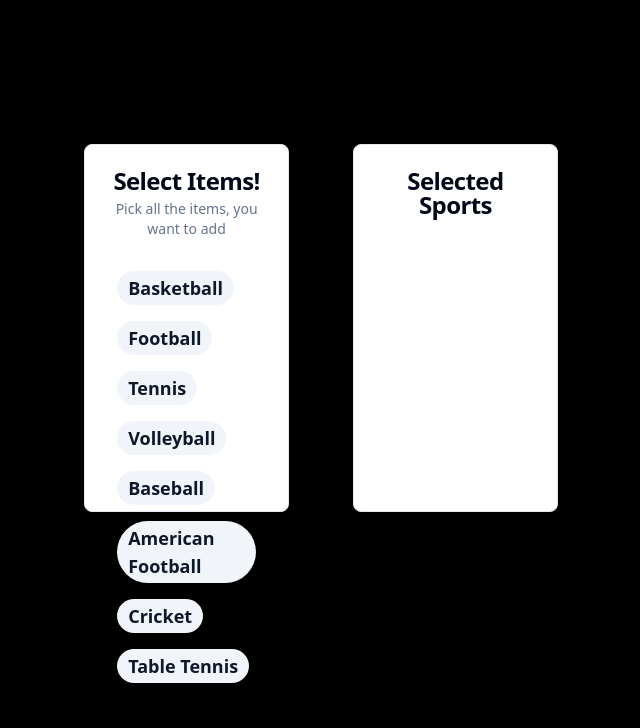
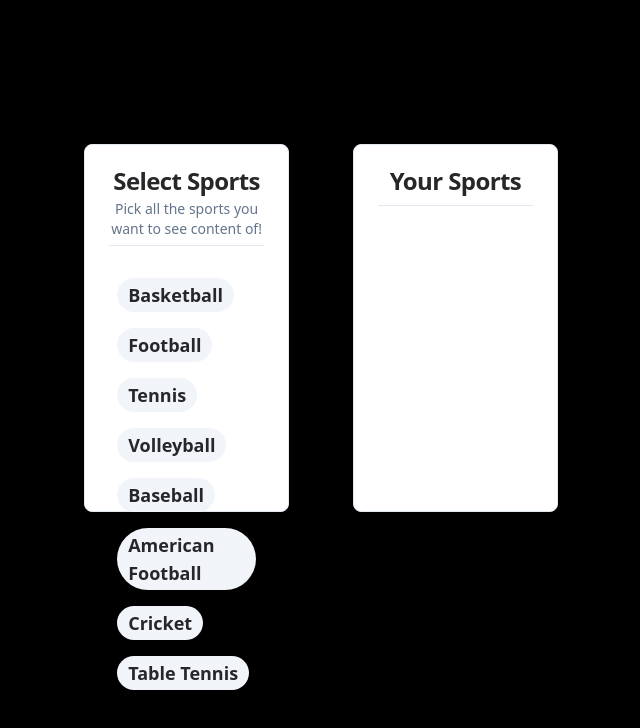
Before and after one commit to max-von-aigner/butter-buff-ui, a Next.js app: page /tagpicker in a window 1280 px wide. Shown: the top 728 px of the page, without its empty margins (319-959 px from the left). Built offline with nearby package versions, Linux system fonts and the light colour scheme.

Commit message:
add styling and animation to tagpicker

```diff
--- a/package.json
+++ b/package.json
@@ -13,6 +13,7 @@
     "@radix-ui/react-dropdown-menu": "^2.0.6",
     "@radix-ui/react-label": "^2.0.2",
     "@radix-ui/react-select": "^2.0.0",
+    "@radix-ui/react-separator": "^1.0.3",
     "@radix-ui/react-slot": "^1.0.2",
     "class-variance-authority": "^0.7.0",
     "clsx": "^2.0.0",
--- /dev/null
+++ b/src/components/ui/separator.tsx
@@ -0,0 +1,31 @@
+"use client"
+
+import * as React from "react"
+import * as SeparatorPrimitive from "@radix-ui/react-separator"
+
+import { cn } from "@/lib/utils"
+
+const Separator = React.forwardRef<
+  React.ElementRef<typeof SeparatorPrimitive.Root>,
+  React.ComponentPropsWithoutRef<typeof SeparatorPrimitive.Root>
+>(
+  (
+    { className, orientation = "horizontal", decorative = true, ...props },
+    ref
+  ) => (
+    <SeparatorPrimitive.Root
+      ref={ref}
+      decorative={decorative}
+      orientation={orientation}
+      className={cn(
+        "shrink-0 bg-border",
+        orientation === "horizontal" ? "h-[1px] w-full" : "h-full w-[1px]",
+        className
+      )}
+      {...props}
+    />
+  )
+)
+Separator.displayName = SeparatorPrimitive.Root.displayName
+
+export { Separator }
--- a/src/react-components/TagCardLeft.tsx
+++ b/src/react-components/TagCardLeft.tsx
@@ -20,6 +20,7 @@ import {
 } from "@/components/ui/select";
 
 import { Badge } from "@/components/ui/badge";
+import { Separator } from "@/components/ui/separator";
 
 import { useState } from "react";
 
@@ -45,10 +46,12 @@ const TagCard: React.FC<
     }
   };
 
+  // const MotionBadge = motion(Badge)
+
   const dropIn = {
     hidden: {
       // x: "50vw",
-      // opacity: 0,
+      opacity: 0,
       scale: 0,
     },
     visible: {
@@ -72,11 +75,15 @@ const TagCard: React.FC<
   return (
     <Card className=" col-start-4 col-span-2 row-start-2 row-span-3">
       <CardHeader>
-        <CardTitle className=" text-center">Select Items!</CardTitle>
+        <CardTitle className=" text-center text-zinc-800 ">
+          Select Sports
+        </CardTitle>
         <CardDescription className=" text-center">
-          Pick all the items, you want to add
+          Pick all the sports you want to see content of!
         </CardDescription>
+        <Separator />
       </CardHeader>
+
       <CardContent className="">
         {[
           "Basketball",
@@ -90,33 +97,24 @@ const TagCard: React.FC<
         ]
           .filter((sport) => !selectedBadges.includes(sport)) // Filtering out the selected badges
           .map((sport) => (
-            <motion.div
-              variants={dropIn}
-              initial="hidden"
-              animate="visible"
-              exit="exit"
-              style={{ display: "inline-block" }}
-              whileHover={{ scale: 1.1 }}
-              whileTap={{ scale: 0.9, y: "-5px" }}
-            >
+            // <motion.div
+            //   variants={dropIn}
+            //   initial="hidden"
+            //   animate="visible"
+            //   style={{ display: "inline-block" }}
+            //   whileHover={{ scale: 1.1 }}
+            // >
             <Badge
               key={sport}
-                // variant={
-                //   selectedBadges.includes(sport) ? "default" : "secondary"
-                // }
-                variant={"secondary"}
-                className={`text-lg m-2 cursor-pointer ${
+              variant={selectedBadges.includes(sport) ? "default" : "secondary"}
+              className={`text-zinc-800  text-lg m-2 cursor-pointer ${
                 selectedBadges.includes(sport) && "opacity-50"
               }`}
               onClick={() => handleBadgeClick(sport)}
             >
-                {/* <AnimatePresence> */}
-                {/* <motion.div exit={{ y: "-100vh", opacity: 0, scale: 0.1 }}> */}
               {sport}
-                {/* </motion.div> */}
-                {/* </AnimatePresence> */}
             </Badge>
-            </motion.div>
+            // </motion.div>
           ))}
       </CardContent>
     </Card>
--- a/src/react-components/TagCardRight.tsx
+++ b/src/react-components/TagCardRight.tsx
@@ -20,8 +20,15 @@ import {
 } from "@/components/ui/select";
 
 import { Badge } from "@/components/ui/badge";
+import { Separator } from "@/components/ui/separator";
 
-import { motion, AnimatePresence, useSpring } from "framer-motion";
+import {
+  motion,
+  AnimatePresence,
+  useSpring,
+  easeIn,
+  easeInOut,
+} from "framer-motion";
 import { Scale } from "lucide-react";
 
 interface TagCardRightProps {
@@ -33,7 +40,7 @@ interface TagCardRightProps {
 const dropIn = {
   hidden: {
     // x: "50vw",
-    // opacity: 0,
+    opacity: 0,
     scale: 0,
   },
   visible: {
@@ -55,32 +62,31 @@ const TagCardRight: React.FC<
   return (
     <Card className="col-start-6 col-span-2 row-start-2 row-span-3 ">
       <CardHeader>
-        <CardTitle className="text-center">Selected Sports</CardTitle>
+        <CardTitle className="text-center text-zinc-800 ">
+          Your Sports
+        </CardTitle>
+        <CardDescription className=" text-center"></CardDescription>
+        <Separator />
       </CardHeader>
+
       <CardContent>
         {selectedBadges.map((badge) => (
-          <>
-            {/* <AnimatePresence initial={false}> */}
-            <motion.div
-              variants={dropIn}
-              initial="hidden"
-              animate="visible"
-              exit="exit"
-              style={{ display: "inline-block" }}
-              whileHover={{ scale: 1.1 }}
-              whileTap={{ scale: 0.9, y: "5px" }}
-            >
+          // <motion.div
+          //   variants={dropIn}
+          //   initial="hidden"
+          //   animate="visible"
+          //   style={{ display: "inline-block" }}
+          //   whileHover={{ scale: 1.1 }}
+          // >
           <Badge
             key={badge}
             variant="secondary"
-                className="text-lg m-2 cursor-pointer"
+            className="text-zinc-800 text-lg m-2 cursor-pointer"
             onClick={() => onBadgeDeselect(badge)}
           >
             {badge}
           </Badge>
-            </motion.div>
-            {/* </AnimatePresence> */}
-          </>
+          // </motion.div>
         ))}
       </CardContent>
     </Card>
--- a/src/react-components/TagPicker.tsx
+++ b/src/react-components/TagPicker.tsx
@@ -13,6 +13,7 @@ const TagPicker = () => {
 
   const handleBadgeDeselect = (badgeName: string) => {
     setSelectedBadges(selectedBadges.filter((badge) => badge !== badgeName));
+    console.log("badge deselected");
   };
 
   return (
```
Also changed, not shown: 1 other file (tests, documents, lock files or other folders). Lines whose indentation alone changed are shown as unchanged.
